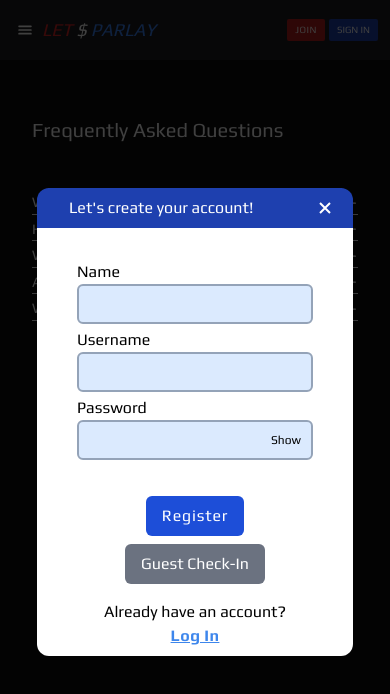
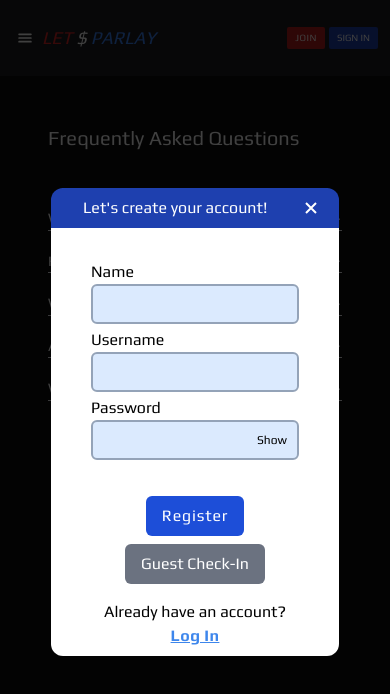
Before and after one commit to omidzed/Lets-Parlay, a React (Vite) app in the folder client/: page /faq in a window 390 px wide. Both pictures are taken after a click on the button "JOIN". Shown: the top 694 px of the page. Built offline with nearby package versions, Linux system fonts and the light colour scheme; no server answers; a web font is replaced by a local one.

Commit message:
improved authoform modals and faq

```diff
--- a/client/src/components/AlertModal.tsx
+++ b/client/src/components/AlertModal.tsx
@@ -9,10 +9,10 @@ export const AlertModal = ({ message }: AlertModalProps) => {
   const { closeModal } = useModal();
 
   return (
-    <div className=" flex flex-col gap-5  items-center justify-center py-10 px-6">
-      <p>{message}</p>
+    <div className=" flex flex-col gap-5  items-center justify-center md:py-10 py-6 px-4 ml-2 md:px-6">
+      <p className="md:px-5 text-thead">{message}</p>
       <button
-        className="bg-blue-700 py-2 w-1/2 rounded-md text-white"
+        className="bg-blue-700 py-2 w-1/3 rounded-md text-white"
         onClick={closeModal}>
         OK
       </button>
--- a/client/src/components/AuthForm.tsx
+++ b/client/src/components/AuthForm.tsx
@@ -38,9 +38,7 @@ export const AuthForm = ({ action, onSignIn, toggleAction }: Props) => {
 
       const data = await response.json();
 
-      // Call the appropriate function depending on whether it's sign-in or sign-up
       if (action === 'sign-up') {
-        // If sign-up was successful, show a success message using the modal
         openModal(
           <AlertModal
             message="Sign-up successful! You can now log in with your new account."
@@ -52,12 +50,21 @@ export const AuthForm = ({ action, onSignIn, toggleAction }: Props) => {
           ''
         );
       } else if (action === 'sign-in') {
-        onSignIn(data);
-        closeModal();
+        onSignIn(data); // Switch to the sign-in form if you want
+        openModal(
+          <AlertModal
+            message="You can begin placing bets by clicking on the green numbers, or visit FAQ for more information!"
+            onClose={() => {
+              closeModal();
+              toggleAction();
+            }}
+          />,
+          `Welcome to Let's Parlay!`
+        );
       }
     } catch (error) {
       setError('Authentication failed. Please try again.');
-      alert('Error logging in user: Error: fetch Error 401');
+      console.error('Error logging in user:', error);
     }
   };
 
--- a/client/src/components/Modal.tsx
+++ b/client/src/components/Modal.tsx
@@ -29,7 +29,7 @@ export const Modal = () => {
       <div
         onClick={closeModal}
         className="fixed w-full h-full bg-black/75 z-50 cursor-pointer"></div>
-      <div className="fixed z-50 min-h-max min-w-max text-base rounded-t-2xl rounded-b-xl pb-2  bg-white">
+      <div className="fixed z-50 min-h-max max-w-72 md:min-w-max text-base rounded-t-2xl rounded-b-xl pb-2  bg-white">
         <div className="flex justify-between bg-blue-800 rounded-t-xl py-2 p-4 border-blue-700-2">
           <p className="text-white md:text-lg ml-4 mr-2 md:ml-8 text-center">
             {header}
--- a/client/src/components/NavBar.tsx
+++ b/client/src/components/NavBar.tsx
@@ -81,9 +81,9 @@ export const NavBar = () => {
   }).format(funds);
 
   const styles = {
-    nav: 'flex justify-between p-2 py-4 md:pr-20 bg-[#1F1F21] mb-6 pr-2',
+    nav: 'flex justify-between p-2 py-6 md:pr-20 bg-[#1F1F21] mb-6 pr-2',
     appName:
-      'text-lg italic ml-2 flex md:text-4xl md:ml-4 lg:ml-10 cursor-pointer md:px-10',
+      'text-lg italic ml-2 flex md:text-5xl md:ml-4 lg:ml-10 cursor-pointer md:px-10',
     let: 'text-red-600 italic mr-1',
     s: 'mr-1 font-light ',
     parlay: 'text-blue-500',
--- a/client/src/components/OddsTable.tsx
+++ b/client/src/components/OddsTable.tsx
@@ -43,15 +43,13 @@ export const OddsTable = ({ filteredEvents }: Props) => {
       overUnderIndex = overUnder === 'O 2.5' ? 0 : 1;
     }
 
-    const formattedDateTime = formatDateTime(event.commenceTime);
-
     openModal(
       <BetForm
         event={event}
         outcomeIndex={outcomeIndex}
         overUnderIndex={overUnderIndex}
         pick={pick}
-        dateTime={formattedDateTime}
+        dateTime={event.commenceTime}
         closed={false}
       />,
       'Bet Slip'
--- a/client/src/pages/Bets.tsx
+++ b/client/src/pages/Bets.tsx
@@ -2,6 +2,7 @@ import { useState, useEffect } from 'react';
 import { getToken } from '../utilities/token-storage';
 import { uid } from 'react-uid';
 import type { Bet } from '../utilities/data-types';
+import { formatDateTime } from '../utilities/format-date-time';
 
 export const Bets = () => {
   const [bets, setBets] = useState<Bet[]>([]);
@@ -29,27 +30,21 @@ export const Bets = () => {
       const betsData = await res.json();
       console.log('betsdata', betsData);
       const formattedBets: Bet[] = betsData.map((bet) => {
-        const now = new Date();
-        const nowUtc = new Date(
-          Date.UTC(
-            now.getFullYear(),
-            now.getMonth(),
-            now.getDate(),
-            now.getHours(),
-            now.getMinutes(),
-            now.getSeconds()
-          )
-        );
-        console.log(nowUtc);
-        const isOpen = nowUtc < bet.dateTime;
+        const formattedPlacedAt = formatDateTime(bet.placedAt);
+        const formattedDateTime = formatDateTime(bet.dateTime);
+        const nowUtc = new Date(); // If you need to compare with UTC, convert 'now' to UTC.
+
+        console.log('time', nowUtc);
+        console.log('time2', new Date(bet.dateTime));
+        const isOpen = nowUtc < new Date(bet.dateTime);
         return {
           id: uid(bet),
           betType: bet.betType,
           betAmount: bet.betAmount,
           pick: bet.pick,
-          dateTime: bet.dateTime,
+          dateTime: formattedDateTime,
           closed: !isOpen,
-          placedAt: bet.placedAt,
+          placedAt: formattedPlacedAt,
           status: isOpen ? 'Open' : 'Closed',
         };
       });
@@ -76,23 +71,23 @@ export const Bets = () => {
     );
 
   const styling =
-    'flex gap-6 text-smallest md:text-xl justify-between items-center ';
+    'flex gap-6 text-answer md:text-lg justify-between items-center';
 
   return (
-    <div className="flex flex-col p-2 gap-4 justify-center">
+    <div className="flex flex-col p-2 gap-4 items-center justify-center">
       {bets.length === 0 && (
         <p className="flex justify-center text-xl md:text-4xl py-40 px-2">
           No recorded bets at the moment.
         </p>
       )}
-      <ul className="flex justify-start md:gap-10 md:px-20 mx-10 md:mx-20 flex-wrap">
+      <ul className="flex justify-center md:justify-start md:gap-10 md:px-20 mx-10 md:mx-20 flex-wrap">
         {bets.map((bet) => (
           <li
             key={bet.id}
             className="flex flex-col text-white text-sm w-120 md:w-96  p-6 rounded-md bg-[#212123e3] mt-8">
             <div className={styling}>
-              <div className={styling}> Bet time/date: </div>
-              <div className={styling}>{bet.placedAt}</div>
+              <div className={styling}> Bet date/time: </div>
+              <div className={styling}>{formatDateTime(bet.placedAt)}</div>
             </div>
             <div className={styling}>
               <div className={styling}> Amount: </div>
@@ -103,8 +98,8 @@ export const Bets = () => {
               <div className={styling}>{bet.pick}</div>
             </div>
             <div className={styling}>
-              <div className={styling}> Fight Time:</div>
-              <div className={styling}>{bet.dateTime}</div>
+              <div className={styling}> Fight date/time:</div>
+              <div className={styling}>{formatDateTime(bet.dateTime)}</div>
             </div>
             <div className={styling}>
               <div className={styling}>Status:</div>
--- a/client/src/pages/FAQ.tsx
+++ b/client/src/pages/FAQ.tsx
@@ -16,7 +16,7 @@ export const FAQ = () => {
     {
       question: 'How Do Parlay Bets Work?',
       answer:
-        'A: Parlay bets involve combining two or more picks into a single bet. All selections within the parlay must win for the bet to be successful. Parlays offer higher payouts than betting on single matches due to the increased difficulty of predicting multiple outcomes correctly.',
+        'A: Parlay bets involve combining two or more picks into a single bet. All selections within the parlay must win for the bet to be successful. Parlays offer higher payouts than betting on single matches due to the increased difficulty of predicting multiple outcomes correctly. (This feature will be made available in the near future!)',
     },
     {
       question: 'What Are Total Rounds Bets?',
@@ -41,14 +41,14 @@ export const FAQ = () => {
   };
 
   const questionStyle =
-    'text-smallest md:text-3xl md:leading-relaxed cursor-pointer';
+    'text-smallest md:text-3xl md:leading-relaxed semi-bold cursor-pointer mt-4';
   const answerStyle =
-    'text-answer md:text-base font-thin text-justify overflow-hidden  transition duration-700 ease-in-out border border-b-1 border-t-0 border-r-0 border-l-0';
+    'text-answer md:text-thead font-thin text-justify overflow-hidden transition-all ease-in-out duration-1000 border border-b-1 border-t-0 border-r-0 border-l-0';
 
   return (
-    <div className="p-8">
+    <div className="px-12 pt-4 md:p-8">
       <div className="max-w-4xl mx-auto text-white">
-        <h2 className="text-xl md:text-4xl mb-12">
+        <h2 className="text-xl md:text-5xl mt-2 mb-10 md:mt-6 md:mb-16">
           Frequently Asked Questions
         </h2>
 
@@ -69,7 +69,7 @@ export const FAQ = () => {
                 className={`${answerStyle} ${
                   activeIndex === index ? 'h-auto' : 'h-0'
                 }`}>
-                <p className="my-4">{faq.answer}</p>
+                <p className="mt-6 mb-10">{faq.answer}</p>
               </div>
             </div>
           ))}
```
